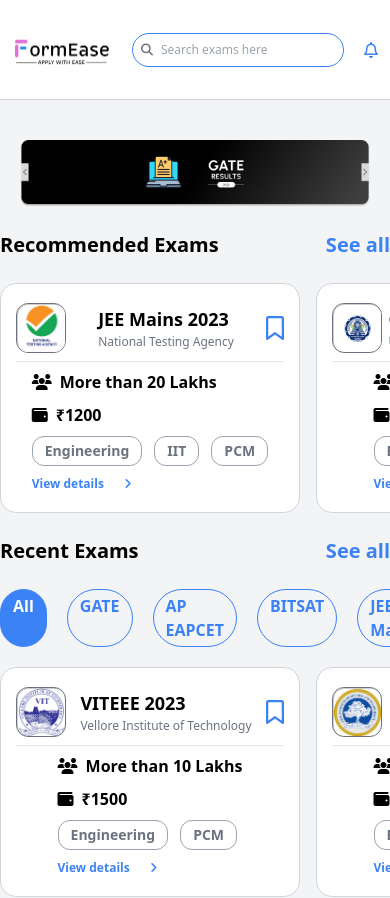
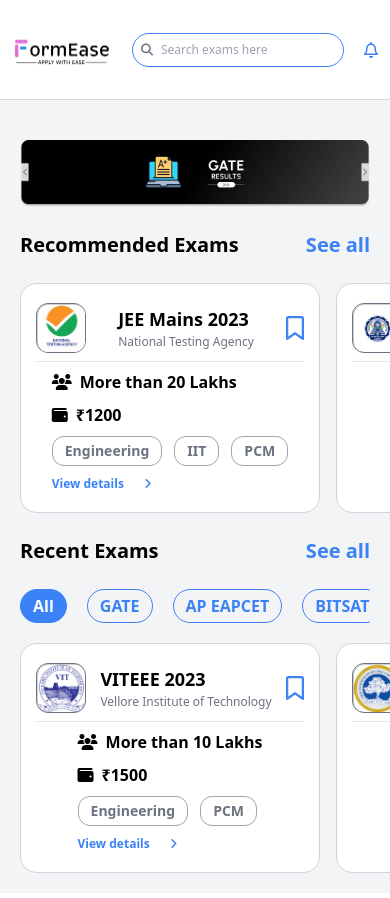
Before and after one commit to KeplerInCoding/IntelliFill-Assignment, a React (Create React App) app: page / in a window 390 px wide. Shown: the top 898 px of the page. Built offline with nearby package versions, Linux system fonts and the light colour scheme.

Commit message:
responsive home page

```diff
--- a/src/components/Tags.js
+++ b/src/components/Tags.js
@@ -4,11 +4,11 @@ const Tags = () => {
   const tags = ['All', 'GATE', 'AP EAPCET', 'BITSAT', 'JEE Mains', 'JEE Advanced', 'TS EAMCET', 'TS EAMCET', 'Amity JEE'];
 
   return (
-    <div className='flex gap-5'>
+    <div className='flex gap-5  overflow-scroll no-scrollbar '>
       {tags.map((tag, index) => (
         <div
           key={index}
-          className={`p-1 border-blue-500 px-3 rounded-full font-semibold border ${tag === 'All' ? 'text-white bg-blue-500 ' : 'text-blue-500'}`}
+          className={`p-1 border-blue-500 px-3 rounded-full font-semibold flex-shrink-0 border ${tag === 'All' ? 'text-white bg-blue-500 ' : 'text-blue-500'}`}
         >
           {tag}
         </div>
--- a/src/pages/Home.js
+++ b/src/pages/Home.js
@@ -13,24 +13,24 @@ const Home = () => {
           <img width="980px" src={ads} alt="ads" />
         </div>
 
-        <div className='md:w-5/6 w-screen flex text-xl font-bold py-6 place-content-between'>
+        <div className='md:w-5/6 w-screen flex text-xl px-5 font-bold py-6 place-content-between'>
           <div>Recommended Exams</div>
           <div className='text-blue-500'>See all</div>
         </div>
 
-        <div className=' overflow-x-scroll md:w-5/6 w-screen no-scrollbar'>
+        <div className=' overflow-x-scroll md:w-5/6 px-5 w-screen no-scrollbar'>
           <Cards exams={recommendedExams}/>
         </div>
 
-        <div className='md:w-5/6 w-screen flex text-xl font-bold py-6 place-content-between'>
+        <div className='md:w-5/6 w-screen flex text-xl px-5 font-bold py-6 place-content-between'>
           <div>Recent Exams</div>
           <div className='text-blue-500'>See all</div>
         </div>
-        <div className='md:w-5/6 w-screen pb-5'>
+        <div className='md:w-5/6 w-screen pb-5 px-5'>
         <Tags/>
         </div>
 
-        <div className=' overflow-x-scroll md:w-5/6 w-screen no-scrollbar'>
+        <div className=' overflow-x-scroll md:w-5/6 px-5 w-screen no-scrollbar'>
           <Cards exams={recentExams}/>
         </div>
       </div>
```
